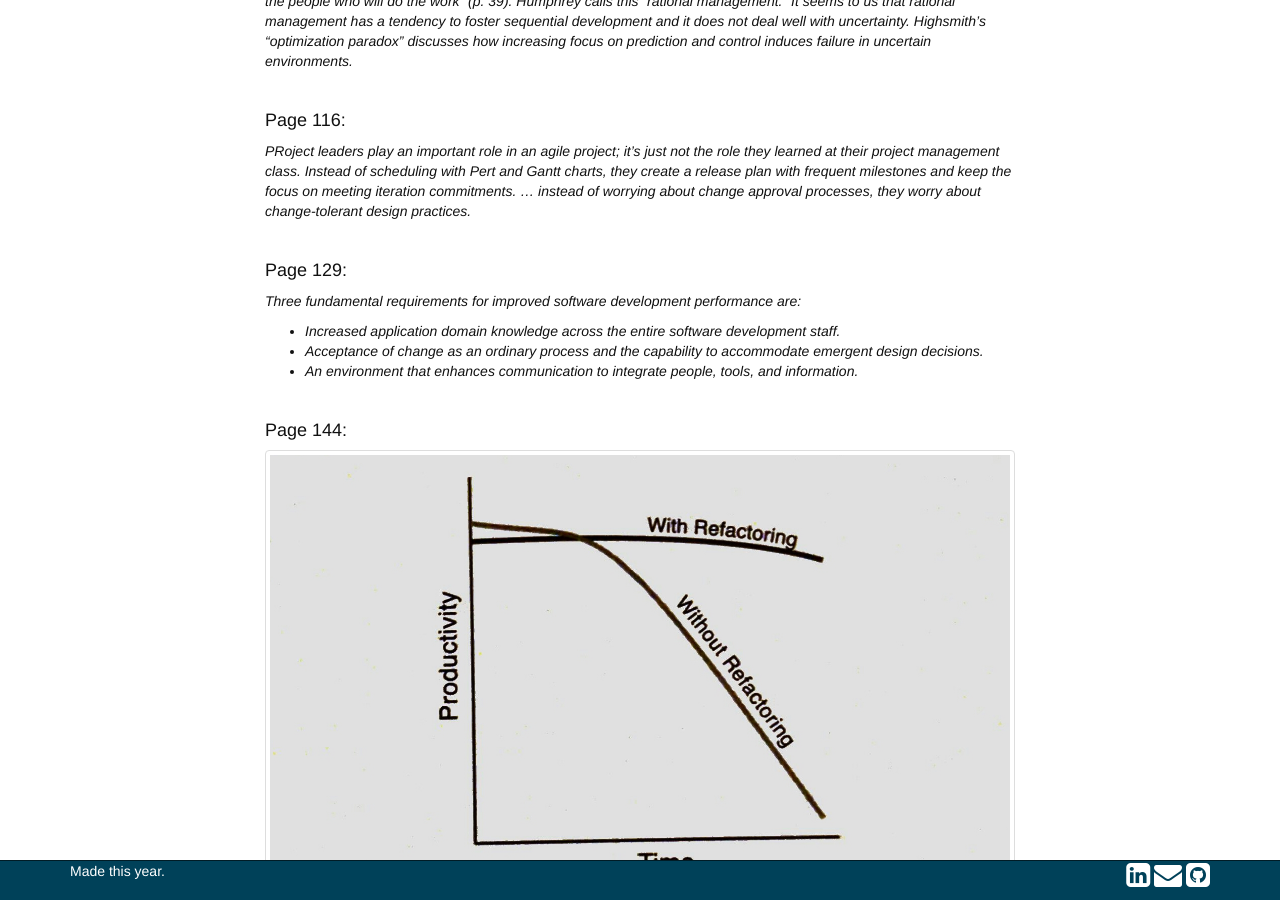
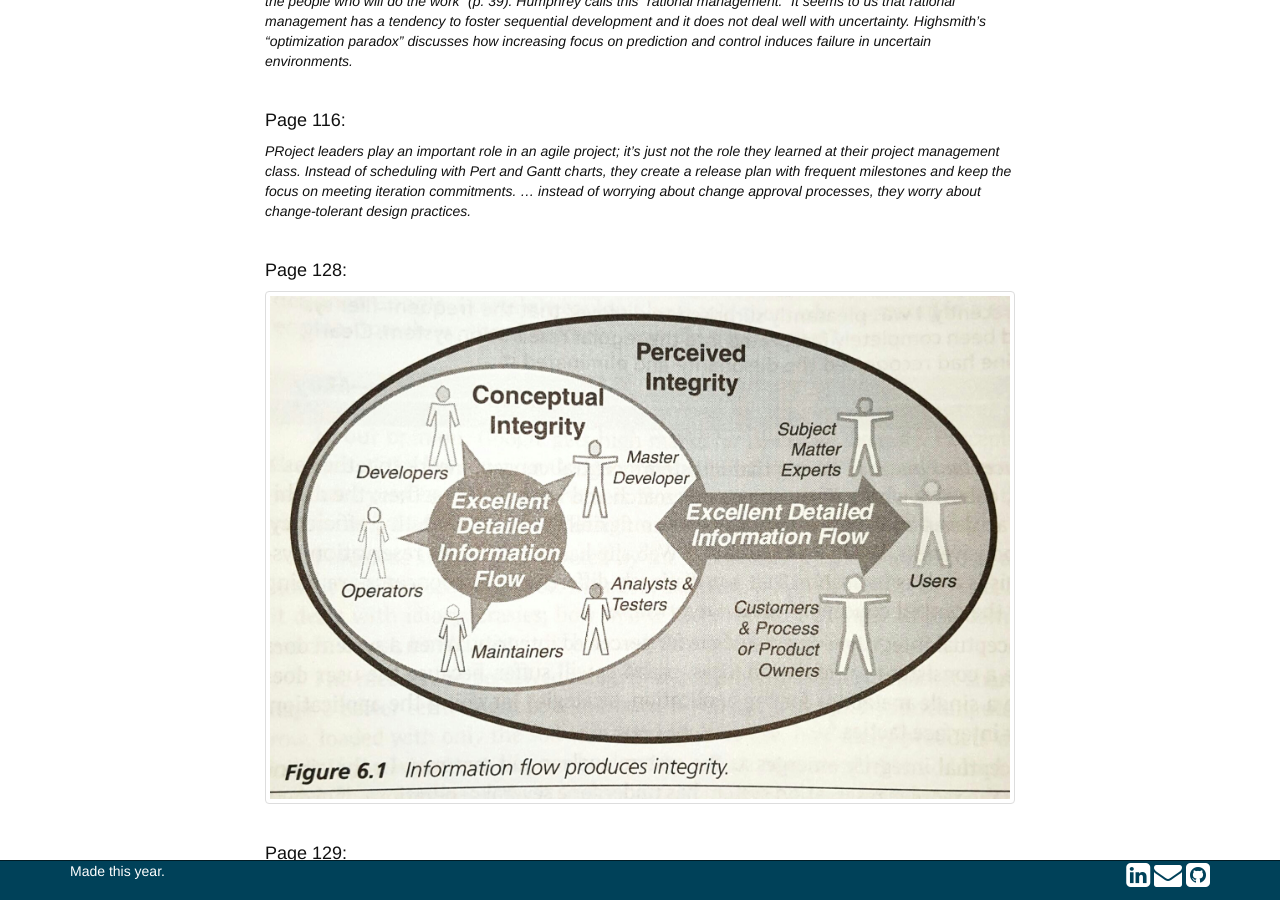
Before and after one commit to cms5109/cms5109.github.io, a Jekyll site: the page built from _posts/2016-09-09-notes-from-lean-software-development.md, in a window 1280 px wide and 900 px high, scrolled down 2363 px. Built offline with Jekyll 4.4.1, drawn with Linux system fonts in a browser that asks for light colours.

Commit message:
Added integrity picture

```diff
--- a/_posts/2016-09-09-notes-from-lean-software-development.md
+++ b/_posts/2016-09-09-notes-from-lean-software-development.md
@@ -167,6 +167,11 @@ _PRoject leaders play an important role in an agile project; it's just not the r
 
 <br>
 
+#### Page 128: ###
+<img class="img img-thumbnail img-responsive" src="{{site.baseurl}}/assets/integrity.jpg" alt="Integrity">
+
+<br>
+
 #### Page 129: ###
 
 _Three fundamental requirements for improved software development performance are:_
```
Also changed, not shown: assets/integrity.jpg (added).
